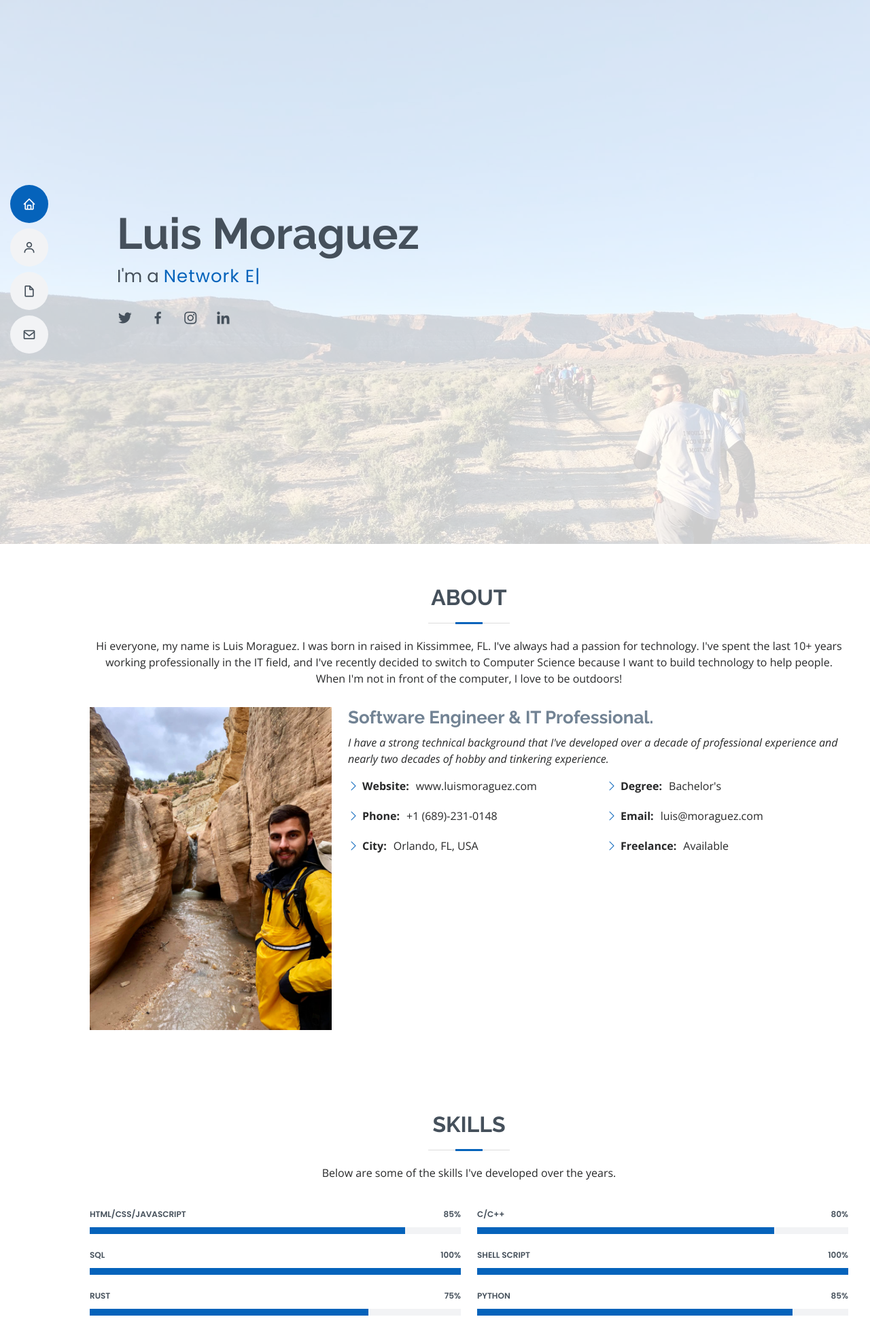
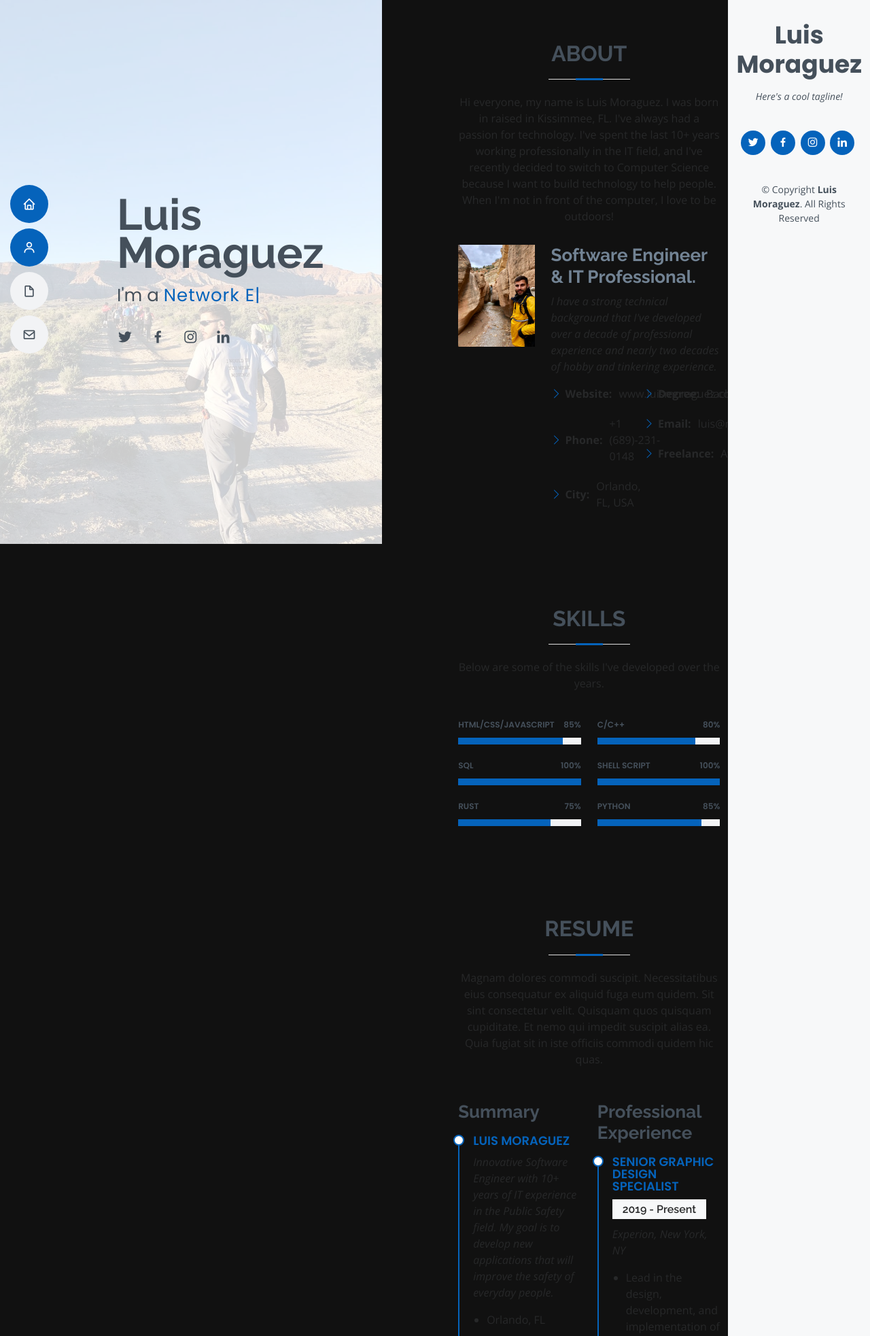
Before and after one commit to z3d6380/flask-portfolio-site, a Flask app: page / in a window 1280 px wide. Shown: the top 1965 px of the page at 68% size. Run offline with Flask 2, Linux system fonts and the light colour scheme; parts of the project's set-up code (start-up, migrations or seed data) failed here and were passed over; some libraries are stand-ins or nearby versions.

Commit message:
Added timeline CSS and placeholder content

```diff
--- a/app/static/styles/style.css
+++ b/app/static/styles/style.css
@@ -1,9 +1,23 @@
 /*--------------------------------------------------------------
 # General
 --------------------------------------------------------------*/
+:root {
+  --primary-color: #212121;
+  --background-color: #111;
+  --font: "Open Sans", sans-serif;
+}
+
+* {
+  margin: 0;
+  padding: 0;
+}
+
 body {
-  font-family: "Open Sans", sans-serif;
+  background: var(--background-color);
+  font-family: var(--font);
   color: #272829;
+  display: flex;
+  justify-content: center;
 }
 
 a {
@@ -995,7 +1009,7 @@ section {
 
 /* Timeline Container */
 .timeline {
-    background: #212121;
+  background: var(--primary-color);
   margin: 20px auto;
   padding: 20px;
 }
@@ -1004,8 +1018,6 @@ section {
 .card {
   position: relative;
   max-width: 400px;
-    display: flex;
-    justify-content: center;
 }
 
 /* setting padding based on even or odd */
```
Lines whose indentation alone changed are shown as unchanged.
